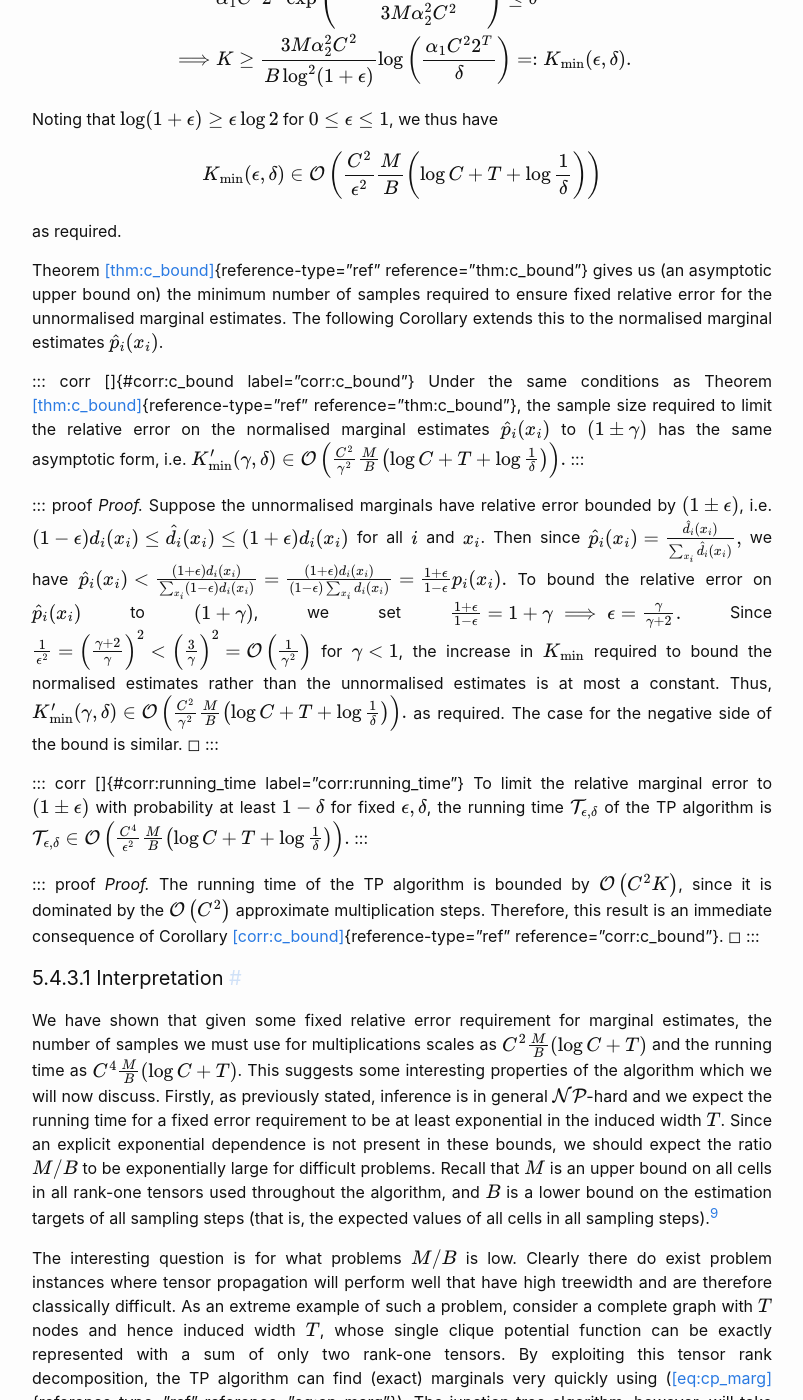
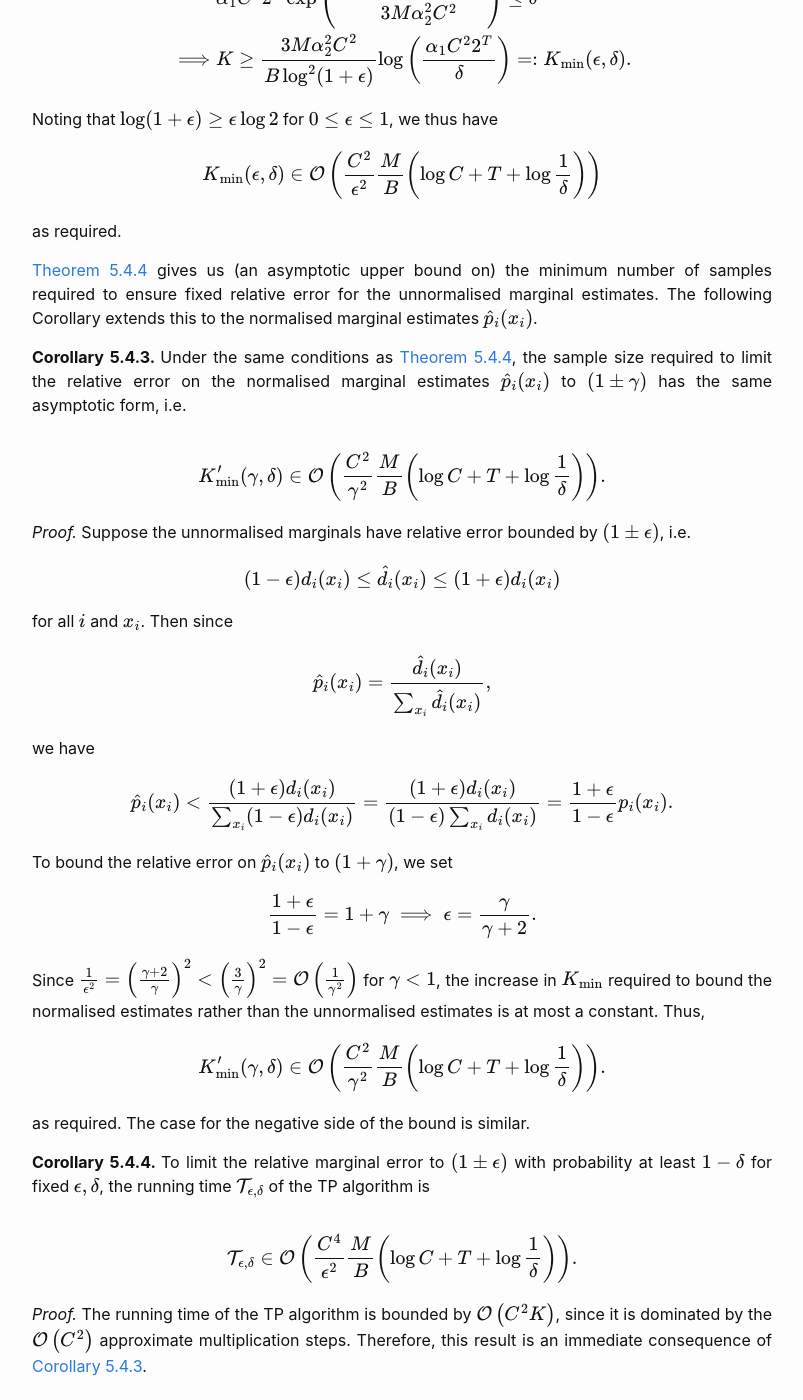
Before and after one commit to akxlr/akxlr.github.io, a Jekyll site: the page built from _posts/2022-02-25-chapter-5.md, in a window 1280 px wide and 1400 px high, scrolled down 12849 px. Shown: the whole window, without its empty margins (238-1041 px from the left). Built offline with Jekyll 4.4.1, drawn with Linux system fonts in a browser that asks for light colours.

```diff
--- a/_posts/2022-02-25-chapter-5.md
+++ b/_posts/2022-02-25-chapter-5.md
@@ -763,55 +763,59 @@ $$K_{\min}(\epsilon,\delta) \in \bigO{\frac{C^2}{\epsilon^2}\frac{M}{B}\left(\lo
 
 as required.
 
-Theorem [\[thm:c_bound\]](#thm:c_bound){reference-type="ref"
-reference="thm:c_bound"} gives us (an asymptotic upper bound on) the
+[Theorem 5.4.4](#theo:544) gives us (an asymptotic upper bound on) the
 minimum number of samples required to ensure fixed relative error for
 the unnormalised marginal estimates. The following Corollary extends
 this to the normalised marginal estimates $\hat p_i(x_i)$.
 
-::: corr
-[]{#corr:c_bound label="corr:c_bound"} Under the same conditions as
-Theorem [\[thm:c_bound\]](#thm:c_bound){reference-type="ref"
-reference="thm:c_bound"}, the sample size required to limit the relative
+Under the same conditions as
+[Theorem 5.4.4](#theo:544), the sample size required to limit the relative
 error on the normalised marginal estimates $\hat p_i(x_i)$ to
 $(1\pm\gamma)$ has the same asymptotic form, i.e.
+{:.corr text='5.4.3.' id='corr:543'}
+
 $$K'_{\min}(\gamma, \delta) \in \bigO{\frac{C^2}{\gamma^2}\frac{M}{B}\left(\log C + T + \log\frac{1}{\delta}\right)}.$$
-:::
 
-::: proof
+
 *Proof.* Suppose the unnormalised marginals have relative error bounded
 by $(1\pm\epsilon)$, i.e.
-$$(1-\epsilon)d_i(x_i)\leq \hat d_i(x_i) \leq (1+\epsilon)d_i(x_i)$$ for
-all $i$ and $x_i$. Then since
-$$\hat p_i(x_i) = \frac{\hat d_i(x_i)}{\sum_{x_i} \hat d_i(x_i)},$$ we
-have
+
+$$(1-\epsilon)d_i(x_i)\leq \hat d_i(x_i) \leq (1+\epsilon)d_i(x_i)$$
+
+for all $i$ and $x_i$. Then since
+
+$$\hat p_i(x_i) = \frac{\hat d_i(x_i)}{\sum_{x_i} \hat d_i(x_i)},$$
+
+we have
+
 $$\hat p_i(x_i) < \frac{(1+\epsilon)d_i(x_i)}{\sum_{x_i} (1-\epsilon) d_i(x_i)} = \frac{(1+\epsilon)d_i(x_i)}{(1-\epsilon)\sum_{x_i} d_i(x_i)} = \frac{1+\epsilon}{1-\epsilon}p_i(x_i).$$
+
 To bound the relative error on $\hat p_i(x_i)$ to $(1+\gamma)$, we set
+
 $$\frac{1+\epsilon}{1-\epsilon} = 1+\gamma \implies \epsilon = \frac{\gamma}{\gamma+2}.$$
+
 Since
 $\frac{1}{\epsilon^2} = \left(\frac{\gamma+2}{\gamma}\right)^2 < \left(\frac{3}{\gamma}\right)^2 = \bigO{\frac{1}{\gamma^2}}$
 for $\gamma < 1$, the increase in $K_{\min}$ required to bound the
 normalised estimates rather than the unnormalised estimates is at most a
 constant. Thus,
+
 $$K'_{\min}(\gamma, \delta) \in \bigO{\frac{C^2}{\gamma^2}\frac{M}{B}\left(\log C + T + \log\frac{1}{\delta}\right)}.$$
-as required. The case for the negative side of the bound is similar. ◻
-:::
 
-::: corr
-[]{#corr:running_time label="corr:running_time"} To limit the relative
+as required. The case for the negative side of the bound is similar.
+
+To limit the relative
 marginal error to $(1\pm\epsilon)$ with probability at least $1-\delta$
 for fixed $\epsilon, \delta$, the running time
 $\mathcal{T}_{\epsilon,\delta}$ of the TP algorithm is
+{:.corr text='5.4.4.' id='corr:544'}
+
 $$\mathcal{T}_{\epsilon,\delta} \in \bigO{\frac{C^4}{\epsilon^2}\frac{M}{B}\left(\log C + T + \log\frac{1}{\delta}\right)}. \label{eq:tp_runtime}$$
-:::
 
-::: proof
 *Proof.* The running time of the TP algorithm is bounded by
 $\bigO{C^2K}$, since it is dominated by the $\bigO{C^2}$ approximate
 multiplication steps. Therefore, this result is an immediate consequence
-of Corollary [\[corr:c_bound\]](#corr:c_bound){reference-type="ref"
-reference="corr:c_bound"}. ◻
-:::
+of [Corollary 5.4.3](#corr:543).
 
 #### 5.4.3.1 Interpretation
 
```
